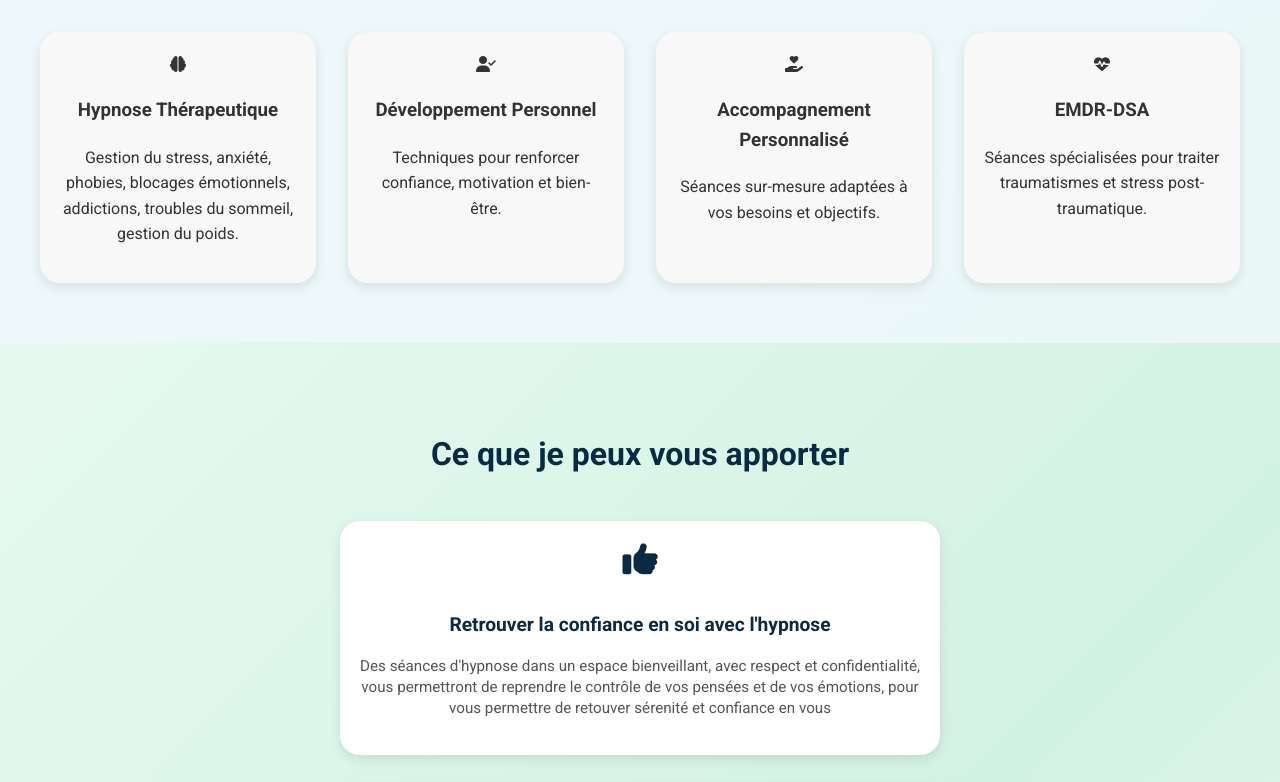
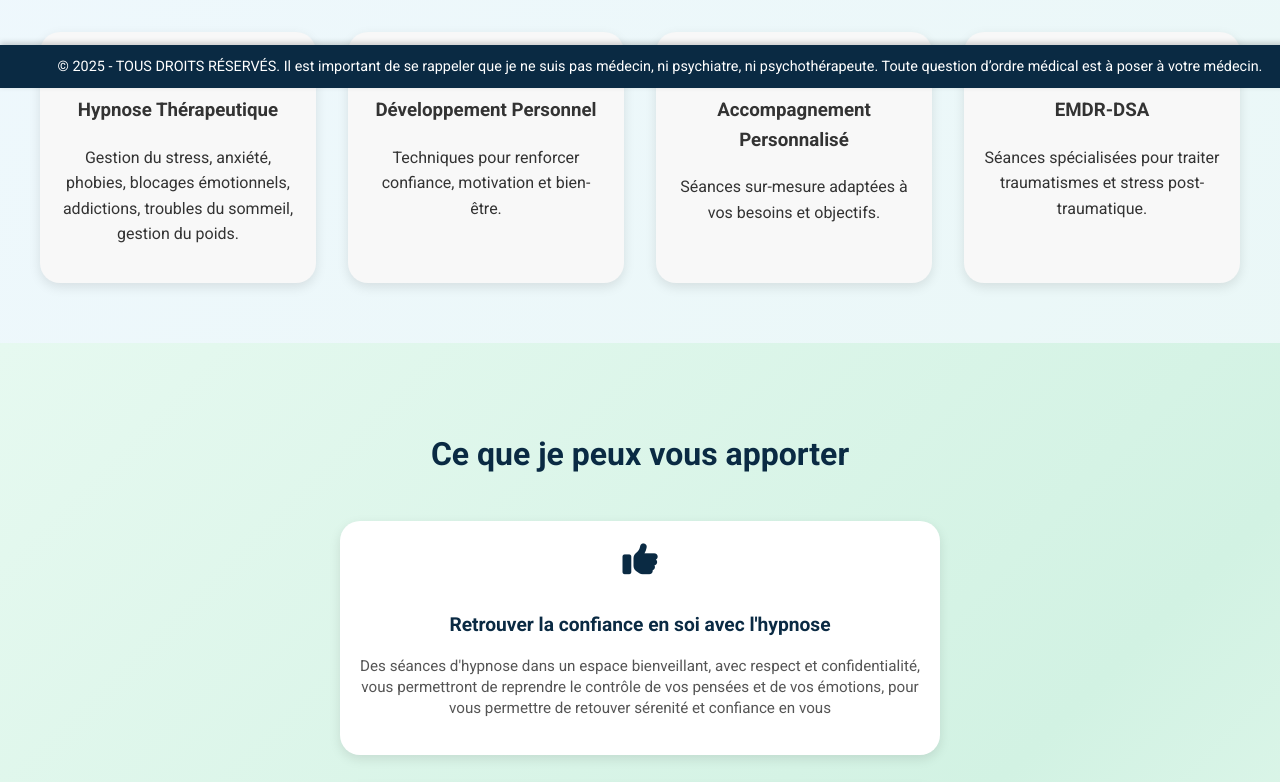
Before and after one commit to hypnotherapiesmalard-dotcom/site-hypnose-et-emdr-concarneau-rosporden, a plain HTML site: page indexcopie.html in a window 1280 px wide. Shown: the part 712-1494 px from the top of the page. Drawn offline with Linux system fonts and the light colour scheme; files whose address does not match are found by name.

Commit message:
Update indexcopie.html bandeau defilant

```diff
--- a/indexcopie.html
+++ b/indexcopie.html
@@ -372,6 +372,40 @@ h2 { text-align: center; margin-bottom: 40px; font-size: 2rem; }
     </a>
   </div>
 </footer>
+<footer class="footer-logos">
+  ...
+</footer>
+
+<script>
+  ...
+</script>
+
+<!-- Bandeau fixe à coller ici -->
+<div class="fixed-footer">
+  © 2025 - TOUS DROITS RÉSERVÉS. Il est important de se rappeler que je ne suis pas médecin, ni psychiatre, ni psychothérapeute. Toute question d’ordre médical est à poser à votre médecin.
+</div>
+
+<style>
+.fixed-footer {
+  position: fixed;
+  bottom: 0;
+  left: 0;
+  width: 100%;
+  background-color: #0a2a43;
+  color: white;
+  text-align: center;
+  padding: 10px 20px;
+  font-size: 0.9rem;
+  z-index: 9999;
+  box-shadow: 0 -2px 6px rgba(0,0,0,0.2);
+}
+body {
+  padding-bottom: 60px; /* pour que le contenu ne soit pas caché par le bandeau */
+}
+</style>
+
+</body>
+</html>
 
 <script>
 // FAQ déroulante
```
